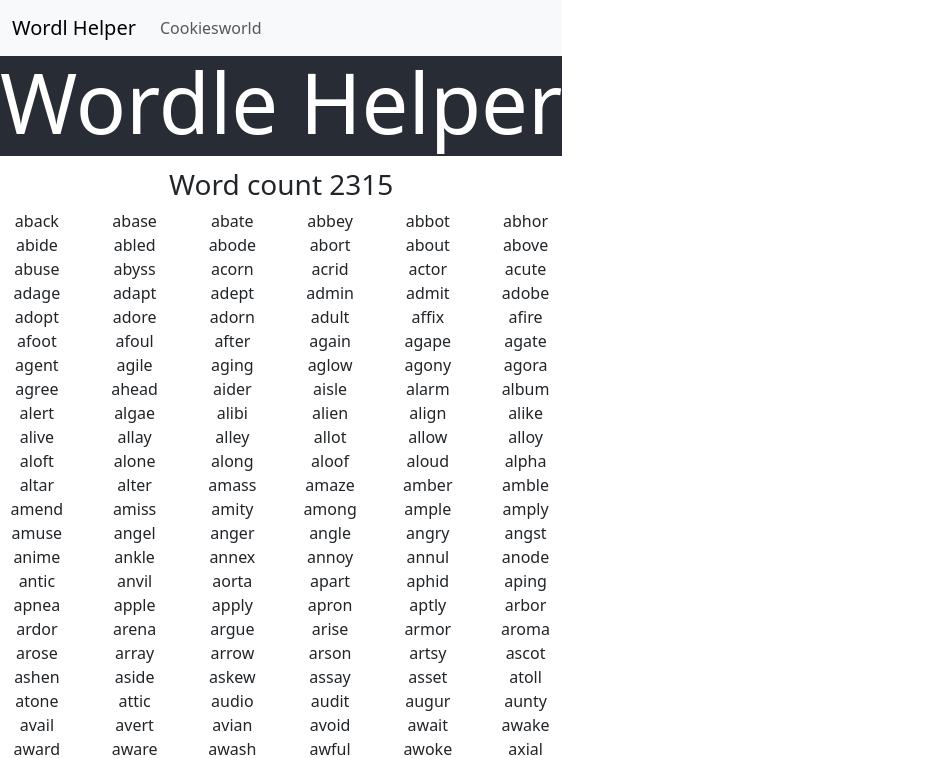
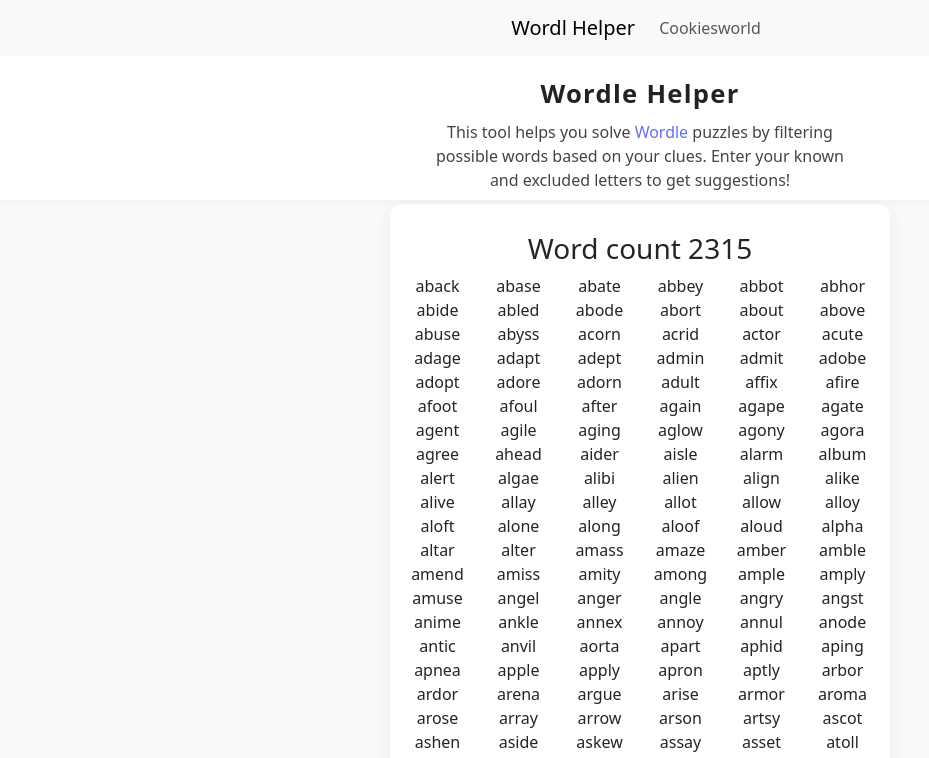
Before and after one commit to Cookiesworld/wordle-solver, a React (Vite) app: page / in a window 1280 px wide. Shown: the top 758 px of the page, without its empty margins (0-929 px from the left). Built offline with nearby package versions, Linux system fonts and the light colour scheme.

Commit message:
Some visual tweaks

```diff
--- a/src/App.css
+++ b/src/App.css
@@ -1,5 +1,19 @@
+html, body, #root {
+  height: 100%;
+  margin: 0;
+  padding: 0;
+}
+
 .App {
   text-align: center;
+  min-height: 100vh;
+  display: flex;
+  flex-direction: column;
+  align-items: center;
+  justify-content: flex-start;
+  background: #f8f9fa;
+  width: 100vw;
+  box-sizing: border-box;
 }
 
 .App-logo {
@@ -14,16 +28,75 @@
 }
 
 .App-header {
-  background-color: #282c34;
-  min-height: 10vh;
+  width: 100vw;
   display: flex;
   flex-direction: column;
   align-items: center;
   justify-content: center;
-  font-size: calc(10px + 2vmin);
-  color: white;
+  padding: 1rem 1rem 0.5rem 1rem;
+  background: #fff;
+  box-shadow: 0 2px 8px rgba(0, 0, 0, 0.03);
+  margin-bottom: 0.25rem;
+  color: #222;
+  z-index: 2;
+}
+
+.App-header h1 {
+  font-size: 1.6rem;
+  font-weight: 700;
+  color: #222;
+  margin: 0.5rem 0 0.25rem 0;
+  text-align: center;
+  letter-spacing: 0.05em;
+}
+
+h3 {
+  font-size: 1.1rem;
+  font-weight: 600;
+  margin: 0.5rem 0 0.25rem 0;
+  color: #333;
+}
+
+.main-content {
+  width: 100%;
+  max-width: 500px;
+  margin: 0 auto;
+  background: #fff;
+  border-radius: 12px;
+  box-shadow: 0 2px 16px rgba(0, 0, 0, 0.06);
+  padding: 1rem 1rem 1rem 1rem;
+  display: flex;
+  flex-direction: column;
+  align-items: center;
+}
+
+/* Center the navbar and header content */
+.Navbar, .App-header {
+  width: 100vw;
+  display: flex;
+  flex-direction: column;
+  align-items: center;
+  box-sizing: border-box;
 }
 
 .App-link {
   color: #61dafb;
 }
+
+/* Remove bottom margin from the last child in main-content */
+.main-content > :last-child {
+  margin-bottom: 0;
+}
+
+@media (max-width: 600px) {
+  .App-header {
+    padding: 0.5rem 0.5rem 0.25rem 0.5rem;
+  }
+
+  .main-content {
+    padding: 0.5rem 0.5rem 0.5rem 0.5rem;
+    max-width: 100%;
+    border-radius: 0;
+    box-shadow: none;
+  }
+}
--- a/src/App.jsx
+++ b/src/App.jsx
@@ -24,7 +24,27 @@
       </Navbar>
       <header className="App-header">
         <h1>Wordle Helper</h1>
+        <p
+          style={{
+            maxWidth: "420px",
+            margin: "0.5rem auto 0",
+            fontSize: "1rem",
+            color: "#444",
+          }}
+        >
+          This tool helps you solve{" "}
+          <a
+            href="https://www.nytimes.com/games/wordle/index.html"
+            target="_blank"
+            rel="noopener noreferrer"
+          >
+            Wordle
+          </a>{" "}
+          puzzles by filtering possible words based on your clues. Enter your
+          known and excluded letters to get suggestions!
+        </p>
       </header>
+      <main className="main-content">
         <AppInsightsErrorBoundary
           onError={() => <h1>Something went wrong</h1>}
           appInsights={reactPlugin}
@@ -34,6 +54,19 @@
             <Words />
           </WordsProvider>
         </AppInsightsErrorBoundary>
+      </main>
+      <footer className="App-footer">
+        <p>
+          Made with ❤️ by{" "}
+          <a
+            href="https://blog.cookiesworld.co.uk/"
+            target="_blank"
+            rel="noopener noreferrer"
+          >
+            Cookiesworld
+          </a>
+        </p>
+      </footer>
     </div>
   );
 };
```
Lines whose indentation alone changed are shown as unchanged.
